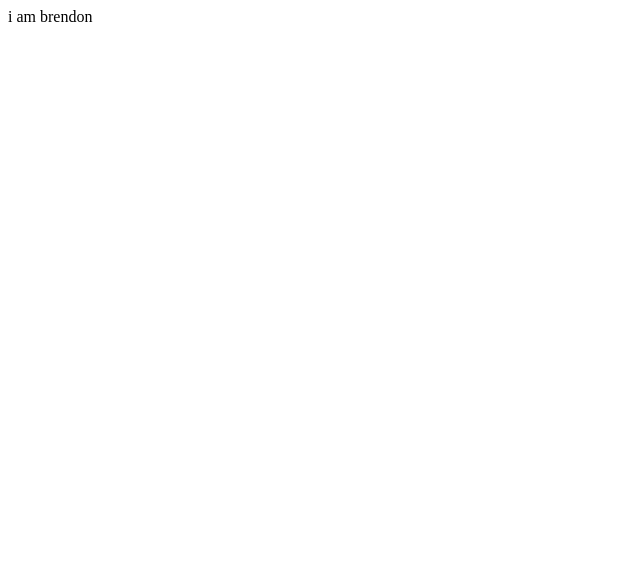
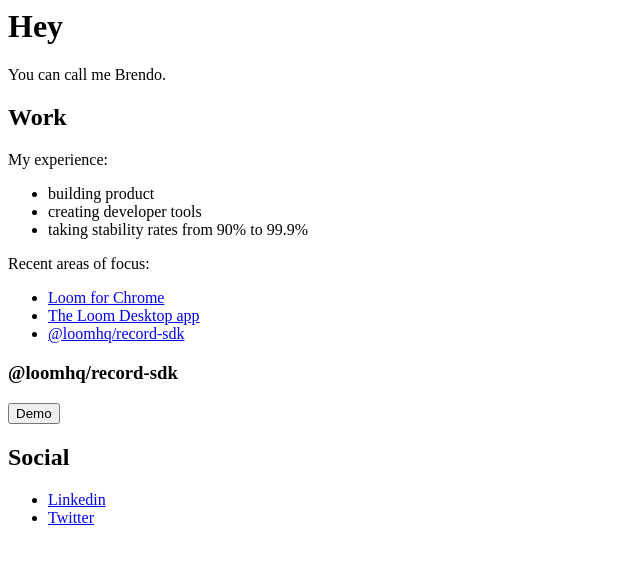
Before and after one commit to brendonjohn/journalbrendon.github.io, a plain HTML site: page index.html in a window 1280 px wide. Shown: the whole page, without its empty margins (0-640 px from the left). Drawn offline with Linux system fonts and the light colour scheme.

Commit message:
feature: journalbrendon.com

```diff
--- a/index.html
+++ b/index.html
@@ -1 +1,73 @@
-i am brendon
+<h1>Hey</h1>
+
+You can call me Brendo.
+
+<br />
+
+<h2>Work</h2>
+
+My experience:
+
+<ul>
+  <li>building product</li>
+  <li>creating developer tools</li>
+  <li>taking stability rates from 90% to 99.9%</li>
+</ul>
+
+Recent areas of focus:
+
+<ul>
+  <li><a target="_blank" href="https://chrome.google.com/webstore/detail/loom-for-chrome/liecbddmkiiihnedobmlmillhodjkdmb">Loom for Chrome</a></li>
+  <li><a target="_blank" href="https://loom.com/desktop">The Loom Desktop app</a></li>
+  <li><a target="_blank" href="https://www.npmjs.com/package/@loomhq/record-sdk">@loomhq/record-sdk</a></li>
+</ul>
+
+<h3>@loomhq/record-sdk</h3>
+
+<button id="record">Demo</button>
+
+<script type="module">
+(async () => {
+  const button = document.querySelector('#record');
+
+  if (button == null) {
+    console.warn('<button> did not exist. Exiting early');
+    return
+  }
+
+  const sdk = await import('https://unpkg.com/@loomhq/record-sdk/dist/esm/index.js')
+
+  const {
+    supported,
+    error
+  } = await sdk.isSupported();
+
+  const publicAppId = 'cf421a7e-0945-42ad-8132-57432a0432dd'
+
+  const instance = await sdk.setup({
+    publicAppId,
+  });
+
+  instance.configureButton({
+    element: button,
+    hooks: {
+      onInsertClicked: (oembed) => {
+        console.log(["received oembed", oembed.toString()]);
+      },
+      onRecordingComplete: (video) => {
+        console.log(["recording complete", video]);
+      },
+      onUploadComplete: (video) => {
+        console.log(["upload complete", video]);
+      }
+    }
+  })
+})()
+</script>
+
+<h2>Social</h2>
+
+  <ul>
+    <li><a target="_blank" href="https://linkedin.com/in/brendonjohnmuschamp">Linkedin</a></li>
+    <li><a target="_blank" href="https://twitter.com/iambrendonjohn">Twitter</a></li>
+  </ul>
```
Also changed, not shown: 1 other file.
